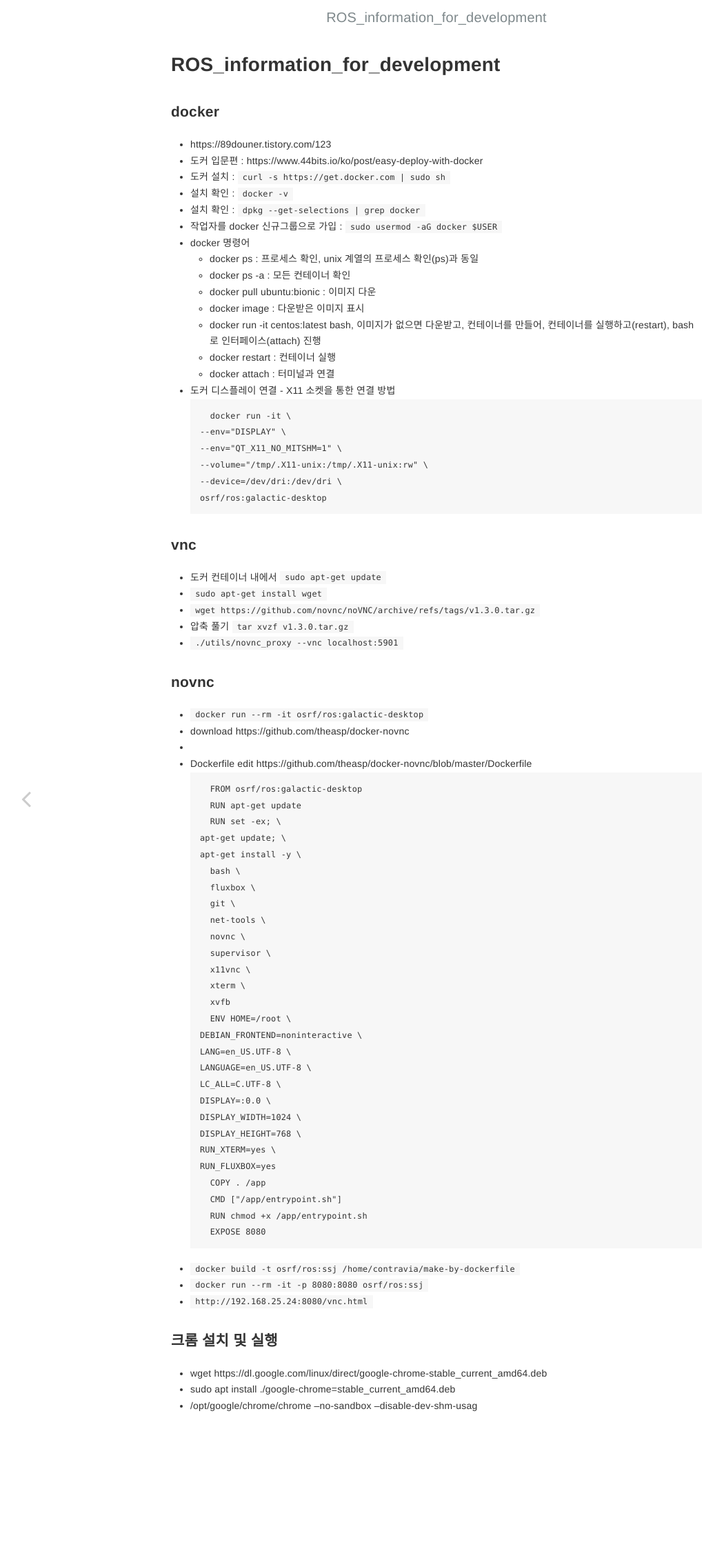
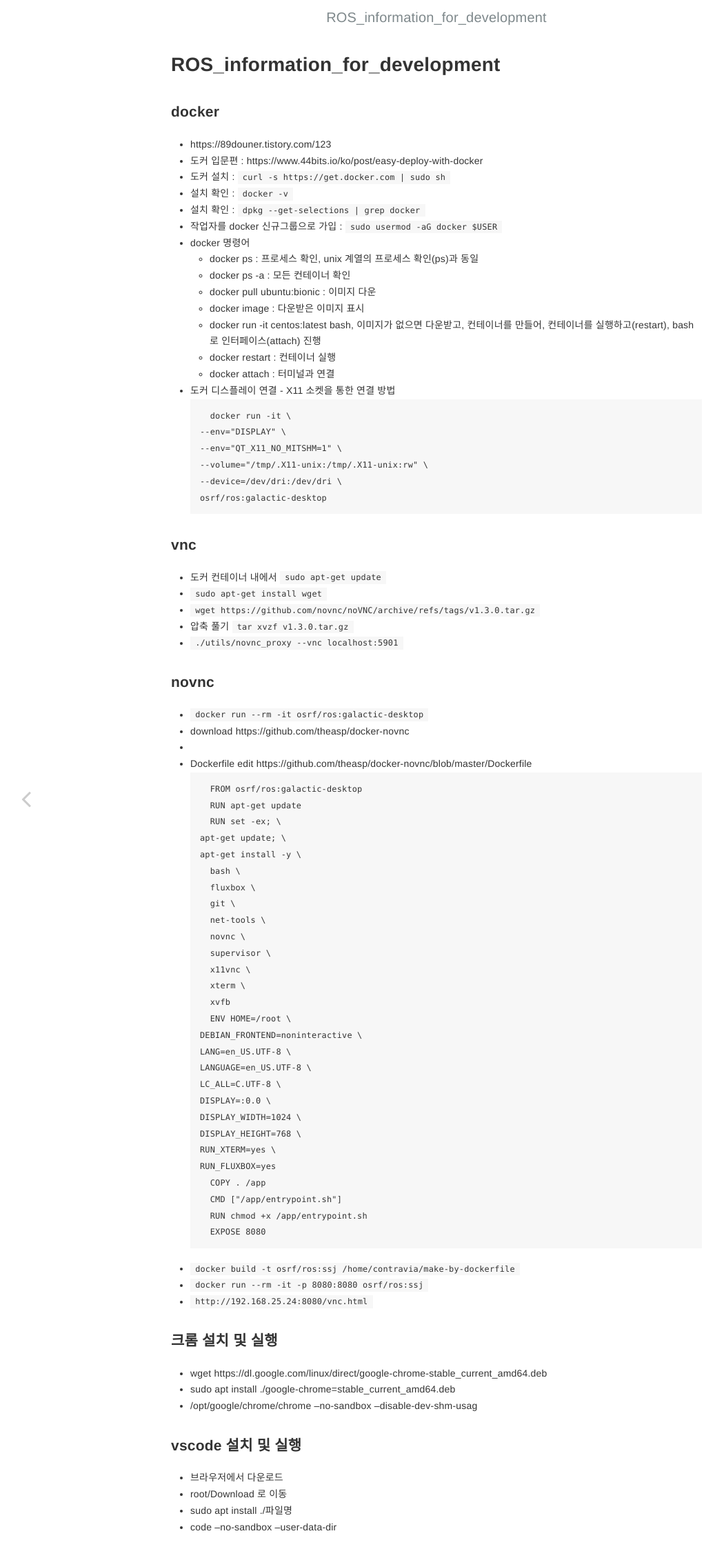
Before and after one commit to contravia-cloud/TechnicalBlog, a Jekyll site: the page built from _posts/2022-03-05-ROS_information_for_development.md, in a window 1280 px wide, cut to the strip 0-2262 px from the top of the page. Shown: the top 2259 px of the strip at 69% size, without its empty margins (7-1044 px from the left). Built offline with Jekyll 4.4.1, drawn with Linux system fonts in a browser that asks for light colours; our own code applies the rules of GitHub Pages for plain Markdown files.

Commit message:
Update 2022-03-05-ROS_information_for_development.md

```diff
--- a/_posts/2022-03-05-ROS_information_for_development.md
+++ b/_posts/2022-03-05-ROS_information_for_development.md
@@ -79,3 +79,9 @@
   - wget https://dl.google.com/linux/direct/google-chrome-stable_current_amd64.deb
   - sudo apt install ./google-chrome=stable_current_amd64.deb
   - /opt/google/chrome/chrome --no-sandbox --disable-dev-shm-usag
+
+###  vscode 설치 및 실행
+  - 브라우저에서 다운로드
+  - root/Download 로 이동
+  - sudo apt install ./파일명
+  - code --no-sandbox --user-data-dir
```
